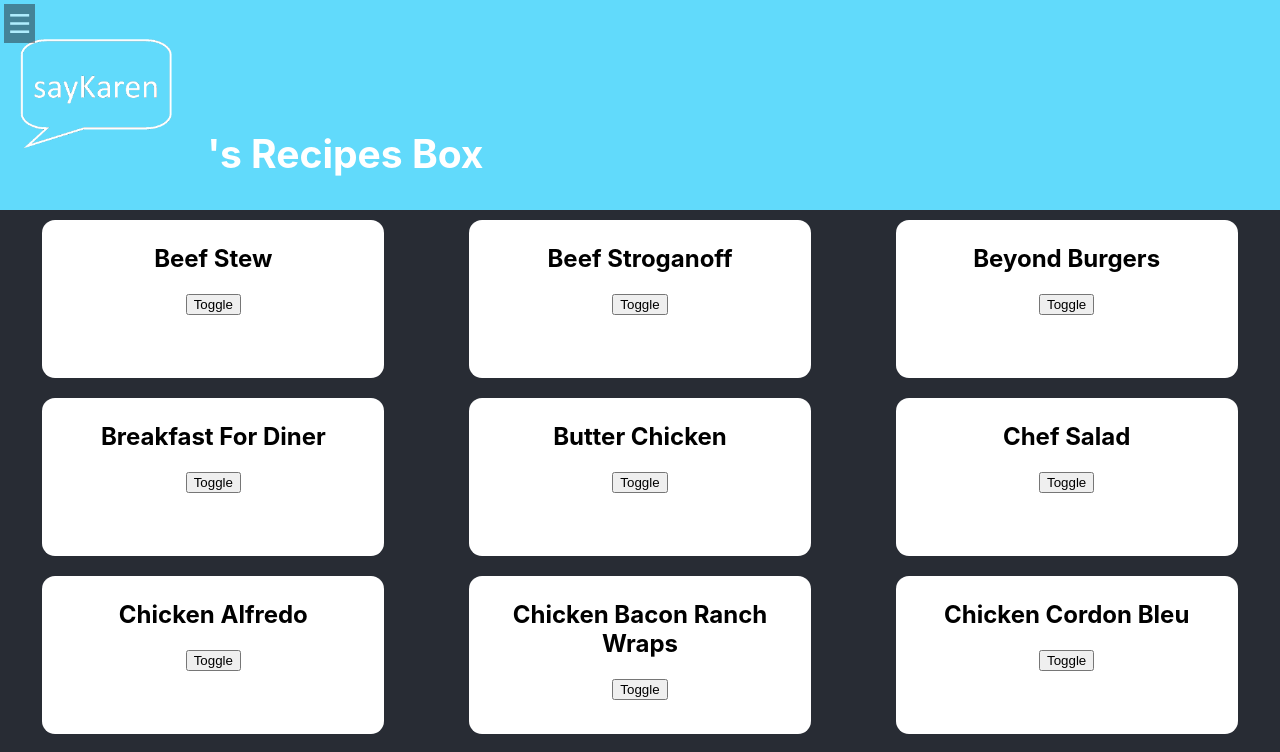
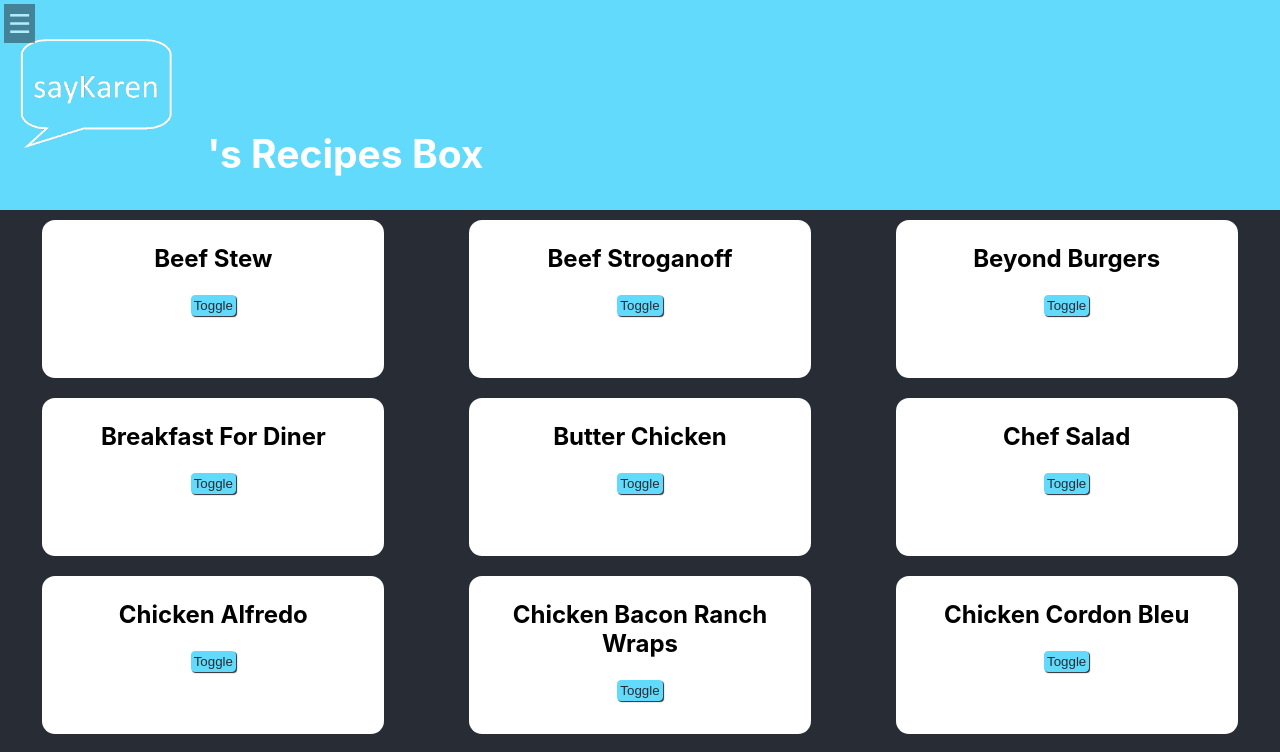
Before and after one commit to saykaren/sayKarenRecipes, a React (Create React App) app: page / in a window 1280 px wide. Shown: the top 752 px of the page. Built offline with nearby package versions, Linux system fonts and the light colour scheme.

Commit message:
Added Toggle Option for Active Boolean

```diff
--- a/src/components/app/Navigation.tsx
+++ b/src/components/app/Navigation.tsx
@@ -12,6 +12,8 @@ interface NavigationProps {
   filterData: (arg1: string) => void;
   clearFilter: () => void;
   filterBoolean: (arg1: number) => void;
+  updateActive: (arg1: boolean) => void;
+  activeAllStatus: boolean;
 }
 
 const Navigation = ({
@@ -23,6 +25,8 @@ const Navigation = ({
   filterData,
   clearFilter,
   filterBoolean,
+  updateActive,
+  activeAllStatus,
 }: NavigationProps) => {
   const [nav, setNav] = useState(false);
 
@@ -79,7 +83,17 @@ const Navigation = ({
                 <option value={4}>4</option>
               </select>
             </div>
+
             <button onClick={() => clearFilter()}>Clear Filter</button>
+            {activeAllStatus ? (
+              <button onClick={() => updateActive(false)}>
+                Close All
+              </button>
+            ) : (
+              <button onClick={() => updateActive(true)}>
+                Open All
+              </button>
+            )}
           </>
         )}
       </div>
--- a/src/components/app/RecipeSection.tsx
+++ b/src/components/app/RecipeSection.tsx
@@ -1,4 +1,4 @@
-import React, { useState, useEffect } from 'react';
+import React, { useState, useEffect, useLayoutEffect } from 'react';
 import RecipeData from '../data/data';
 import RecipeDataInterface from '../Interface/RecipeDataInterface';
 import Lilly_Good from '../assests/Lilly_Good.jpg';
@@ -16,6 +16,7 @@ const RecipeSection = ({ ratingShow, setRatingShow }: RecipeSectionProps) => {
   const [data, setData] = useState(RecipeData);
   const [loading, setLoading] = useState(false);
   const [filtered, setFiltered] = useState('');
+  const [activeAllStatus, setActiveAllStatus] = useState(false);
 
   useEffect(() => {
     setLoading(false);
@@ -25,16 +26,26 @@ const RecipeSection = ({ ratingShow, setRatingShow }: RecipeSectionProps) => {
     toggle(indexNumber);
   };
   const toggle = (indexNumber: number) => {
+    setLoading(true);
     const activity = data[indexNumber].active;
     const newData = data;
     newData[indexNumber].active = !activity;
     setData(newData);
-    setLoading(true);
   };
 
   const clearFilter = () => {
+    setLoading(true);
     setData(RecipeData);
   };
+
+  const updateActive = (change: boolean) => {
+    setLoading(true);
+    const newData = RecipeData;
+    newData.map((data) => (data.active = change));
+    setData(newData);
+     setActiveAllStatus(change);
+  };
+
   const filterData = (title: string) => {
     const newFiltered = RecipeData.filter(
       (titleName) => titleName.recipeTitle === title,
@@ -49,6 +60,7 @@ const RecipeSection = ({ ratingShow, setRatingShow }: RecipeSectionProps) => {
       );
       setData(newFiltered);
     }
+
   };
 
   return (
@@ -63,6 +75,8 @@ const RecipeSection = ({ ratingShow, setRatingShow }: RecipeSectionProps) => {
           filterData={filterData}
           clearFilter={clearFilter}
           filterBoolean={filterBoolean}
+          updateActive={updateActive}
+          activeAllStatus={activeAllStatus}
         />
       </header>
       {loading && <h2>LOADING</h2>}
@@ -80,7 +94,7 @@ const RecipeSection = ({ ratingShow, setRatingShow }: RecipeSectionProps) => {
                       {ratingShow && num.lillyRating && (
                         <img
                           className="LillyRating"
-                          src={num.lillyRating == 1 ? Lilly_Bad : Lilly_Good}
+                          src={num.lillyRating === 1 ? Lilly_Bad : Lilly_Good}
                           alt="rating"
                         />
                       )}
--- a/src/components/styling/App.scss
+++ b/src/components/styling/App.scss
@@ -35,6 +35,16 @@ html {
 
 .App-link {
   color: #61dafb;
+}
+
+button {
+  border-radius: 4px;
+  box-shadow: 1px 1px 1px $primary-color;
+  margin: 2px;
+  padding: 2px;
+  color: $primary-color;
+  background-color: $secondary-color;
+  border: 1px solid $secondary-color;
 }
 
 @keyframes App-logo-spin {
```
Lines whose indentation alone changed are shown as unchanged.
